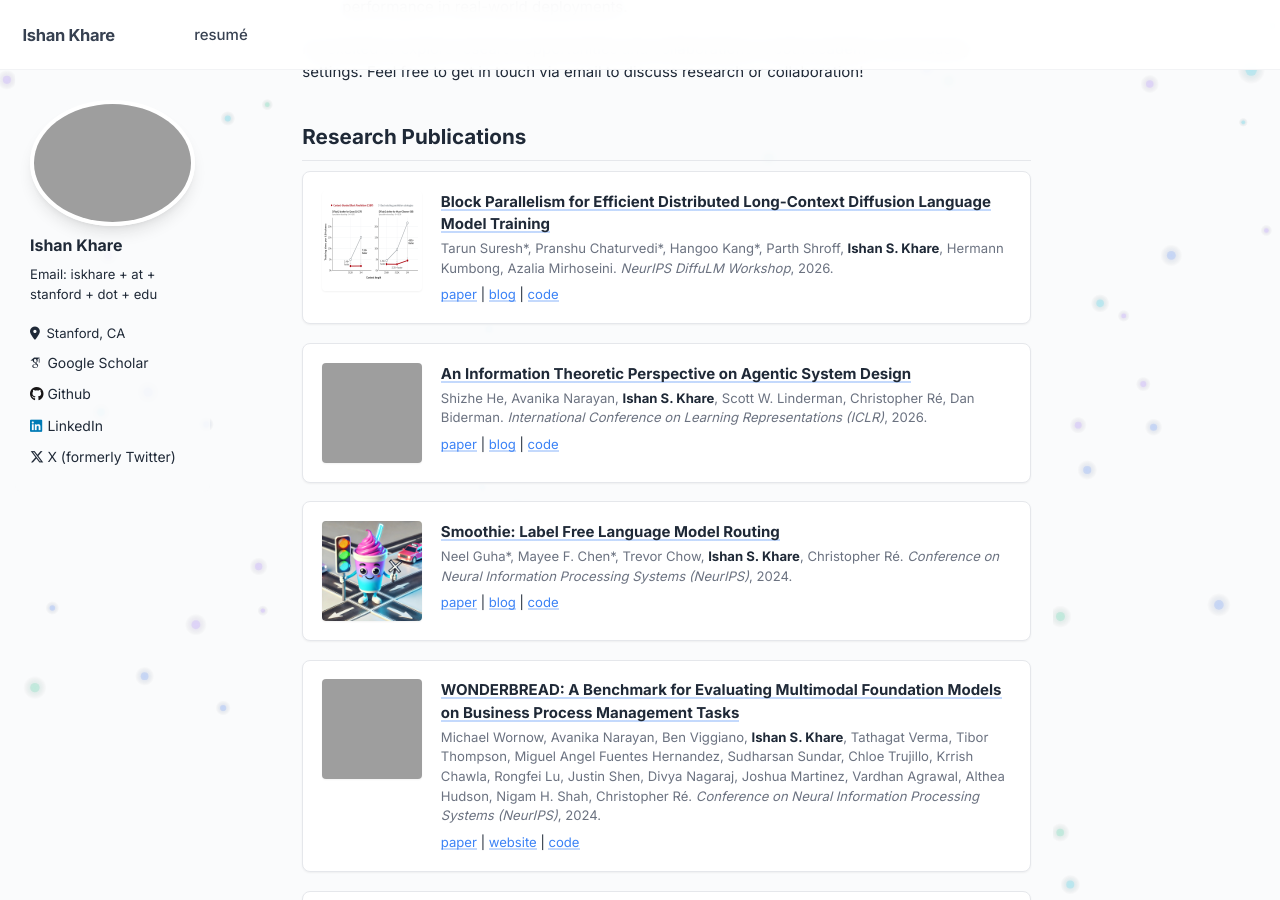
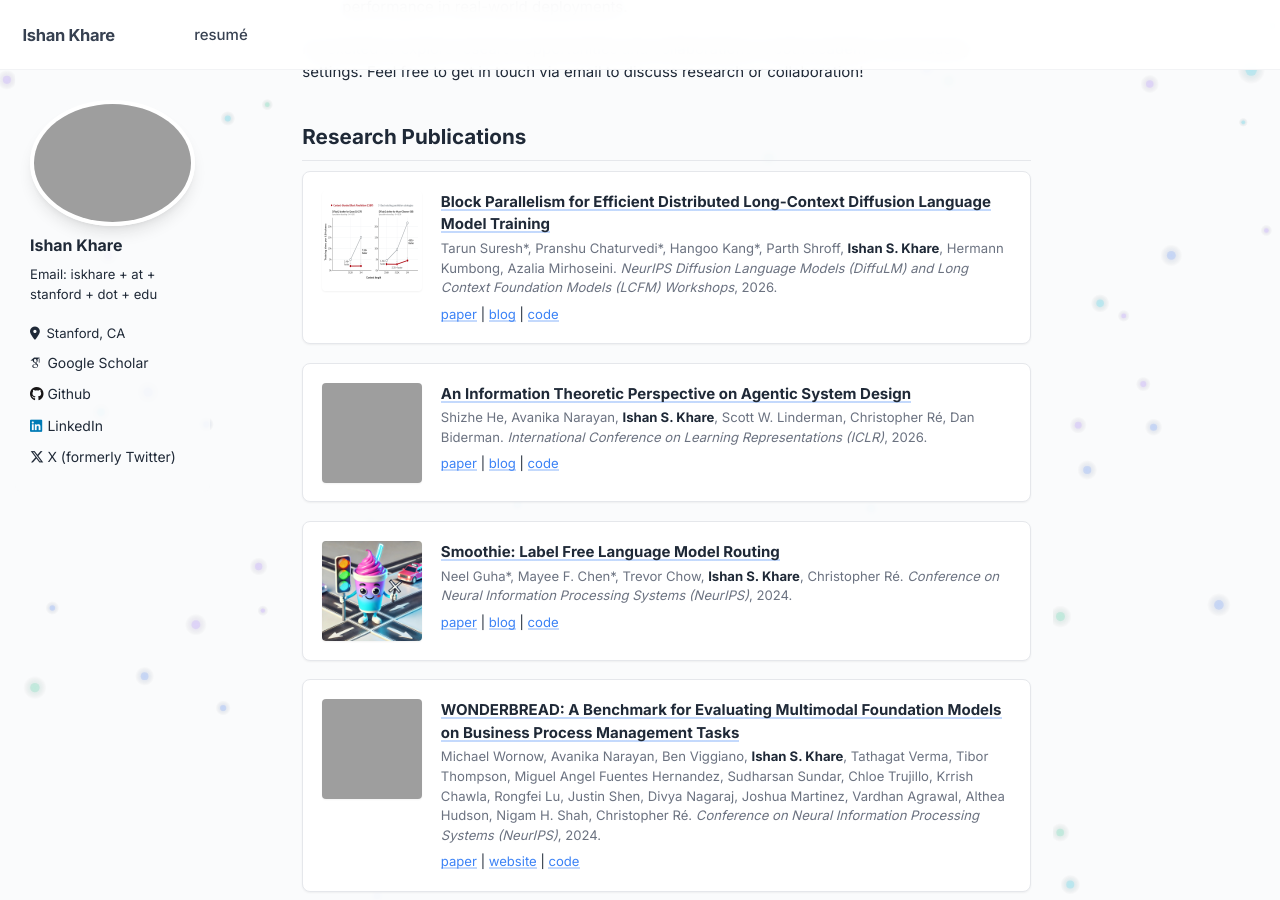
Before and after one commit to iskhare/iskhare.github.io, a Jekyll site: the page built from _pages/about.md, in a window 1280 px wide and 900 px high, scrolled down 516 px, cut to the strip 0-900 px from the top of the window. Built offline with Jekyll 4.4.1, drawn with Linux system fonts in a browser that asks for light colours; some web fonts are replaced; grey boxes are pictures that could not be loaded.

Commit message:
venue updates

```diff
--- a/_pages/about.md
+++ b/_pages/about.md
@@ -33,7 +33,7 @@ Research Publications
   <img src="/images/turbo-dllm.jpg" alt="Turbo dLLM" class="publication-image">
   <div class="publication-content">
     <a href="https://scalingintelligence.stanford.edu/Turbo-dLLM"><strong>Block Parallelism for Efficient Distributed Long-Context Diffusion Language Model Training</strong></a><br>
-    <span class="publication-authors">Tarun Suresh*, Pranshu Chaturvedi*, Hangoo Kang*, Parth Shroff, <strong>Ishan S. Khare</strong>, Hermann Kumbong, Azalia Mirhoseini. <em>NeurIPS DiffuLM Workshop</em>, 2026.</span>
+    <span class="publication-authors">Tarun Suresh*, Pranshu Chaturvedi*, Hangoo Kang*, Parth Shroff, <strong>Ishan S. Khare</strong>, Hermann Kumbong, Azalia Mirhoseini. <em>NeurIPS Diffusion Language Models (DiffuLM) and Long Context Foundation Models (LCFM) Workshops</em>, 2026.</span>
     <span class="publication-links"><a href="https://arxiv.org/pdf/2609.19242">paper</a> | <a href="https://scalingintelligence.stanford.edu/Turbo-dLLM">blog</a> | <a href="https://github.com/ScalingIntelligence/Turbo-dLLM">code</a></span>
   </div>
 </div>
```
